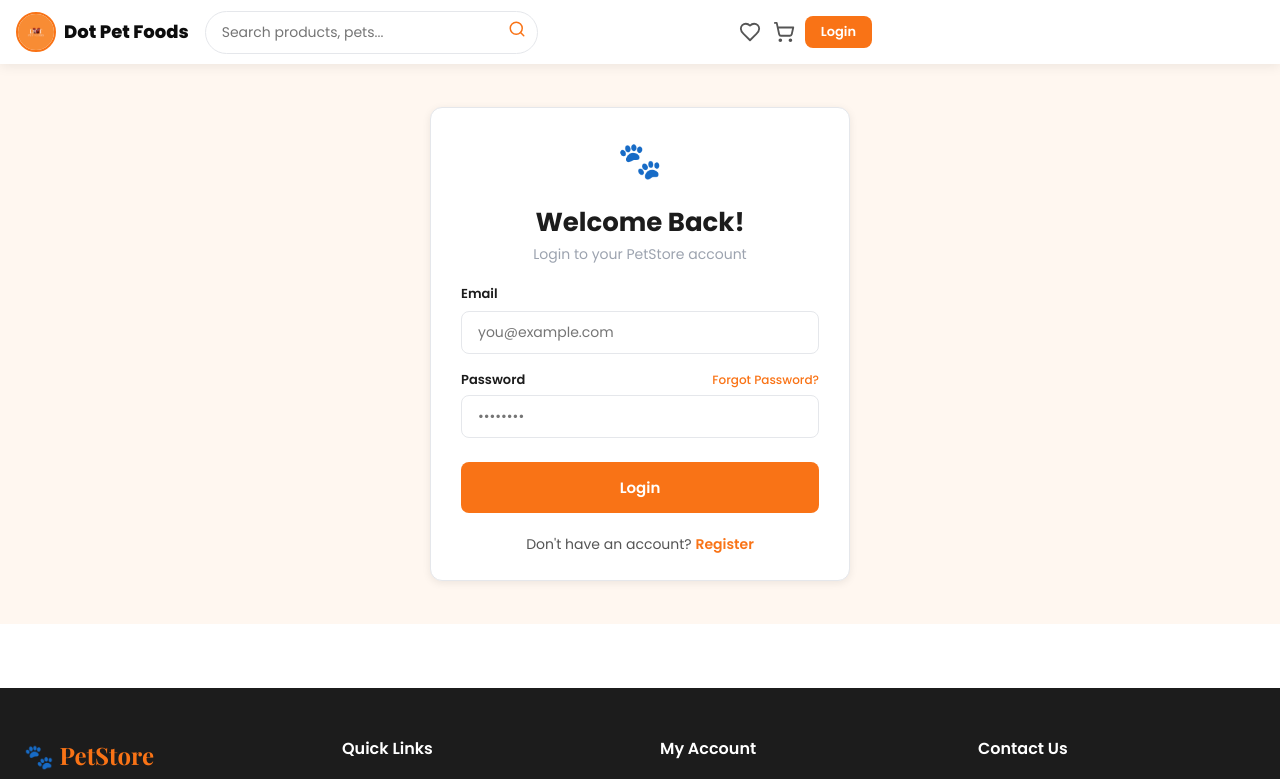
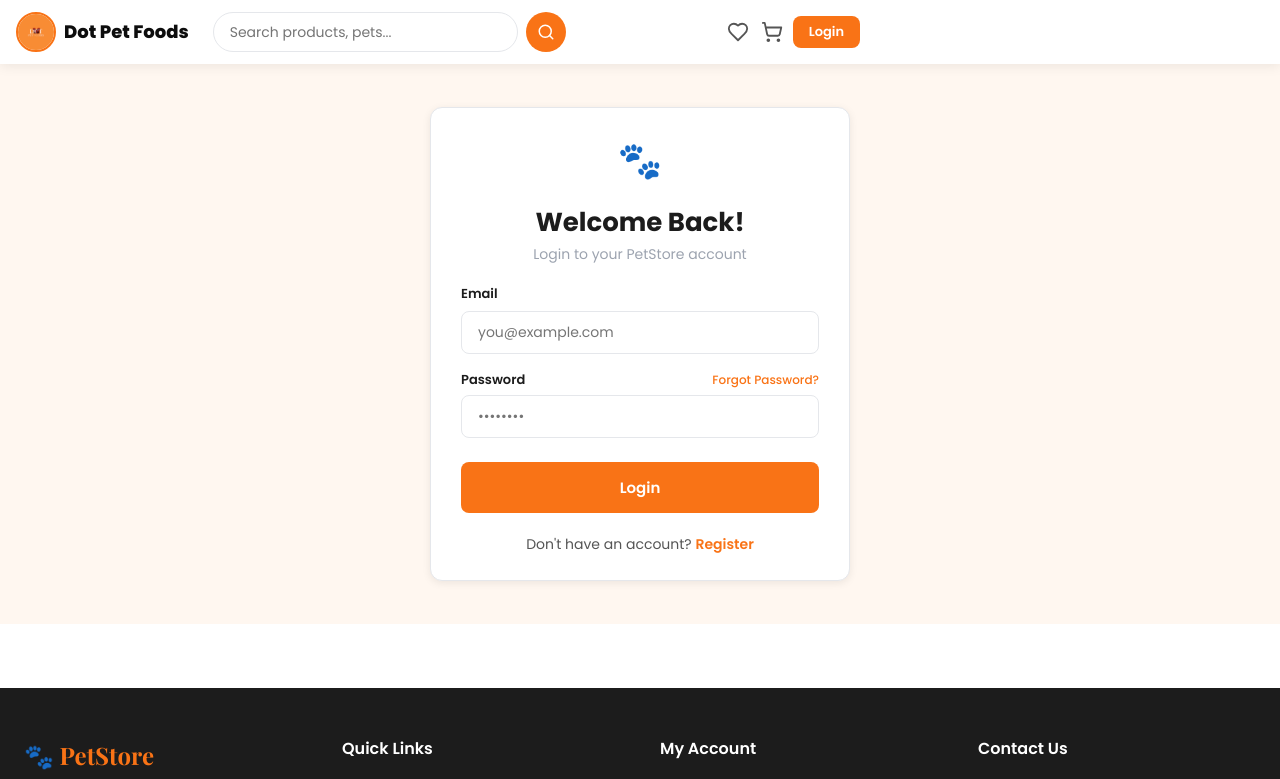
Before and after one commit to SUBAGOVINTHAN/pet, a React (Vite) app in the folder Zen/petstore/frontend/: page /login in a window 1280 px wide. Shown: the top 779 px of the page. Built offline with nearby package versions, Linux system fonts and the light colour scheme; what country-state-city would draw is missing.

Commit message:
fix: mobile view range filter

```diff
--- a/Zen/petstore/frontend/src/components/Navbar.jsx
+++ b/Zen/petstore/frontend/src/components/Navbar.jsx
@@ -1,4 +1,4 @@
-import { useState, useRef, useEffect, useCallback } from 'react';
+import { useState, useRef, useEffect } from 'react';
 import { Link, useNavigate } from 'react-router-dom';
 import { ShoppingCart, Heart, User, Search, LogOut, Package, LayoutDashboard, X, Menu } from 'lucide-react';
 import { useAuth } from '../context/AuthContext';
@@ -67,7 +67,7 @@ export default function Navbar() {
   }, []);
 
   const handleSearch = (e) => {
-    e.preventDefault();
+    if (e && e.preventDefault) e.preventDefault();
     if (search.trim()) {
       navigate(`/products?search=${search}`);
       setSearch('');
@@ -109,14 +109,14 @@ export default function Navbar() {
     setMenuOpen(false);
   };
 
-  // ✅ Reusable suggestion dropdown
+  // ✅ Suggestion Dropdown component
   const SuggestionDropdown = () => (
     showSuggestions && suggestions.length > 0 ? (
       <div style={{
         position: 'absolute', top: '110%', left: 0, right: 0,
         background: '#fff', border: '1px solid #eee',
         borderRadius: 12, boxShadow: '0 8px 24px rgba(0,0,0,0.12)',
-        zIndex: 999, overflow: 'hidden',
+        zIndex: 9999, overflow: 'hidden',
       }}>
         {suggestions.map((p, i) => (
           <div
@@ -130,7 +130,6 @@ export default function Navbar() {
               transition: 'background 0.15s',
             }}
           >
-            {/* Product image */}
             {p.image ? (
               <img src={p.image} alt={p.name}
                 style={{ width: 36, height: 36, objectFit: 'contain', borderRadius: 6, background: '#f9f9f9', flexShrink: 0 }}
@@ -138,7 +137,6 @@ export default function Navbar() {
             ) : (
               <div style={{ width: 36, height: 36, borderRadius: 6, background: '#FFF7F0', flexShrink: 0 }} />
             )}
-            {/* Name + price */}
             <div style={{ flex: 1, minWidth: 0 }}>
               <div style={{ fontSize: 13, fontWeight: 600, color: '#1C1C1C', whiteSpace: 'nowrap', overflow: 'hidden', textOverflow: 'ellipsis' }}>
                 {p.name}
@@ -155,7 +153,7 @@ export default function Navbar() {
             <Search size={13} style={{ color: '#ccc', flexShrink: 0 }} />
           </div>
         ))}
-        {/* View all results */}
+        {/* View all */}
         <div
           onMouseDown={handleSearch}
           style={{
@@ -207,11 +205,14 @@ export default function Navbar() {
             }}>Dot Pet Foods</span>
           </Link>
 
-          {/* ✅ Desktop Search with suggestions */}
+          {/* ✅ Desktop Search - Image 2 style (wider + orange circle button) */}
           <div ref={searchRef} className="desktop-search" style={{
-          flex: 1, maxWidth: 520, position: 'relative', marginLeft: 8
+            flex: 1, maxWidth: 500, position: 'relative', marginLeft: 16
           }}>
-            <form onSubmit={handleSearch} style={{ display: 'flex', position: 'relative' }}>
+            <form onSubmit={handleSearch} style={{
+              display: 'flex', alignItems: 'center', gap: 8
+            }}>
+              <div style={{ flex: 1, position: 'relative' }}>
                 <input
                   className="input"
                   value={search}
@@ -219,16 +220,24 @@ export default function Navbar() {
                   onKeyDown={handleKeyDown}
                   onFocus={() => suggestions.length > 0 && setShowSuggestions(true)}
                   placeholder="Search products, pets..."
-                style={{ paddingRight: 44, borderRadius: 24, width: '100%' }}
+                  style={{
+                    paddingLeft: 16, paddingRight: 16,
+                    borderRadius: 24, width: '100%',
+                    boxSizing: 'border-box',
+                    border: '1.5px solid #e5e7eb',
+                    height: 40, fontSize: 14, outline: 'none',
+                  }}
                   autoComplete="off"
                 />
+              </div>
+              {/* ✅ Orange circle search button — outside input */}
               <button type="submit" style={{
-                position: 'absolute', right: 12, top: '50%',
-                transform: 'translateY(-50%)',
-                background: 'none', border: 'none',
-                color: '#F97316', cursor: 'pointer'
+                width: 40, height: 40, borderRadius: '50%',
+                background: '#F97316', border: 'none',
+                display: 'flex', alignItems: 'center', justifyContent: 'center',
+                cursor: 'pointer', flexShrink: 0,
               }}>
-                <Search size={18} />
+                <Search size={18} color="#fff" />
               </button>
             </form>
             <SuggestionDropdown />
@@ -238,7 +247,10 @@ export default function Navbar() {
           <div style={{ flex: 1 }} className="mobile-spacer" />
 
           {/* Right Side Icons */}
-          <div style={{ display: 'flex', alignItems: 'center', gap: 0, flexShrink: 0 }}>
+          <div style={{
+            display: 'flex', alignItems: 'center',
+            gap: 0, flexShrink: 0
+          }}>
 
             {/* Mobile Search Toggle */}
             <button
@@ -255,19 +267,22 @@ export default function Navbar() {
 
             {/* Wishlist */}
             <Link to="/wishlist" style={{
-              position: 'relative', padding: '8px 6px', color: '#555', display: 'flex'
+              position: 'relative', padding: '8px 6px',
+              color: '#555', display: 'flex'
             }}>
               <Heart size={22} />
             </Link>
 
             {/* Cart */}
             <Link to="/cart" style={{
-              position: 'relative', padding: '8px 6px', color: '#555', display: 'flex'
+              position: 'relative', padding: '8px 6px',
+              color: '#555', display: 'flex'
             }}>
               <ShoppingCart size={22} />
               {cartCount > 0 && (
                 <span className="badge" style={{
-                  position: 'absolute', top: 2, right: 2, width: 18, height: 18, fontSize: 10
+                  position: 'absolute', top: 2, right: 2,
+                  width: 18, height: 18, fontSize: 10
                 }}>{cartCount}</span>
               )}
             </Link>
@@ -281,7 +296,8 @@ export default function Navbar() {
                     display: 'flex', alignItems: 'center', gap: 8,
                     background: '#FFF7F0', border: '1.5px solid #F97316',
                     borderRadius: 24, padding: '6px 14px',
-                    fontWeight: 600, fontSize: 13, color: '#F97316', cursor: 'pointer'
+                    fontWeight: 600, fontSize: 13, color: '#F97316',
+                    cursor: 'pointer'
                   }}
                 >
                   <User size={16} /> {user.name.split(' ')[0]}
@@ -298,20 +314,23 @@ export default function Navbar() {
                       <Link to="/admin" onClick={() => setUserMenu(false)} style={{
                         display: 'flex', alignItems: 'center', gap: 10,
                         padding: '12px 16px', fontSize: 14, fontWeight: 600,
-                        color: '#F97316', borderBottom: '1px solid #eee', textDecoration: 'none'
+                        color: '#F97316', borderBottom: '1px solid #eee',
+                        textDecoration: 'none'
                       }}>
                         <LayoutDashboard size={16} /> Admin Panel
                       </Link>
                     )}
                     <Link to="/profile" onClick={() => setUserMenu(false)} style={{
                       display: 'flex', alignItems: 'center', gap: 10,
-                      padding: '12px 16px', fontSize: 14, color: '#333', textDecoration: 'none'
+                      padding: '12px 16px', fontSize: 14, color: '#333',
+                      textDecoration: 'none'
                     }}>
                       <User size={16} /> My Profile
                     </Link>
                     <Link to="/orders" onClick={() => setUserMenu(false)} style={{
                       display: 'flex', alignItems: 'center', gap: 10,
-                      padding: '12px 16px', fontSize: 14, color: '#333', textDecoration: 'none'
+                      padding: '12px 16px', fontSize: 14, color: '#333',
+                      textDecoration: 'none'
                     }}>
                       <Package size={16} /> My Orders
                     </Link>
@@ -338,7 +357,8 @@ export default function Navbar() {
                 background: 'none', border: 'none',
                 padding: '8px 0 8px 6px',
                 color: '#333', cursor: 'pointer',
-                display: 'flex', alignItems: 'center', flexShrink: 0
+                display: 'flex', alignItems: 'center',
+                flexShrink: 0
               }}
             >
               {menuOpen ? <X size={24} /> : <Menu size={24} />}
@@ -346,14 +366,17 @@ export default function Navbar() {
           </div>
         </div>
 
-        {/* ✅ Mobile Search Bar with suggestions */}
+        {/* ✅ Mobile Search with suggestions */}
         {searchOpen && (
           <div ref={mobileSearchRef} className="mobile-only" style={{
             padding: '8px 16px 12px',
             borderTop: '1px solid #f0f0f0',
             position: 'relative',
           }}>
-            <form onSubmit={handleSearch} style={{ position: 'relative' }}>
+            <form onSubmit={handleSearch} style={{
+              display: 'flex', alignItems: 'center', gap: 8
+            }}>
+              <div style={{ flex: 1, position: 'relative' }}>
                 <input
                   autoFocus
                   className="input"
@@ -361,16 +384,23 @@ export default function Navbar() {
                   onChange={e => setSearch(e.target.value)}
                   onKeyDown={handleKeyDown}
                   placeholder="Search products, pets..."
-                style={{ paddingRight: 44, borderRadius: 24, width: '100%', boxSizing: 'border-box' }}
+                  style={{
+                    paddingLeft: 16, paddingRight: 16,
+                    borderRadius: 24, width: '100%',
+                    boxSizing: 'border-box',
+                    border: '1.5px solid #e5e7eb',
+                    height: 40, fontSize: 14, outline: 'none',
+                  }}
                   autoComplete="off"
                 />
+              </div>
               <button type="submit" style={{
-                position: 'absolute', right: 12, top: '50%',
-                transform: 'translateY(-50%)',
-                background: 'none', border: 'none',
-                color: '#F97316', cursor: 'pointer'
+                width: 40, height: 40, borderRadius: '50%',
+                background: '#F97316', border: 'none',
+                display: 'flex', alignItems: 'center', justifyContent: 'center',
+                cursor: 'pointer', flexShrink: 0,
               }}>
-                <Search size={18} />
+                <Search size={18} color="#fff" />
               </button>
             </form>
             <SuggestionDropdown />
@@ -393,7 +423,8 @@ export default function Navbar() {
             width: 260, height: '100%',
             background: '#fff', zIndex: 201,
             boxShadow: '-4px 0 24px rgba(0,0,0,0.15)',
-            display: 'flex', flexDirection: 'column', overflowY: 'auto'
+            display: 'flex', flexDirection: 'column',
+            overflowY: 'auto'
           }}>
             <div style={{
               display: 'flex', alignItems: 'center',
@@ -406,7 +437,8 @@ export default function Navbar() {
                   <div style={{
                     width: 36, height: 36, borderRadius: '50%',
                     background: '#FFF7F0', border: '2px solid #F97316',
-                    display: 'flex', alignItems: 'center', justifyContent: 'center', color: '#F97316'
+                    display: 'flex', alignItems: 'center', justifyContent: 'center',
+                    color: '#F97316'
                   }}>
                     <User size={18} />
                   </div>
@@ -419,7 +451,8 @@ export default function Navbar() {
                 <span style={{ fontWeight: 700, fontSize: 15, color: '#111' }}>Menu</span>
               )}
               <button onClick={() => setMenuOpen(false)} style={{
-                background: 'none', border: 'none', cursor: 'pointer', padding: 4, color: '#555'
+                background: 'none', border: 'none',
+                cursor: 'pointer', padding: 4, color: '#555'
               }}>
                 <X size={22} />
               </button>
@@ -455,7 +488,8 @@ export default function Navbar() {
                   display: 'flex', alignItems: 'center', justifyContent: 'center',
                   gap: 8, width: '100%', padding: '12px',
                   background: '#FEF2F2', border: '1px solid #FECACA',
-                  borderRadius: 10, color: '#EF4444', fontWeight: 600, fontSize: 14, cursor: 'pointer'
+                  borderRadius: 10, color: '#EF4444',
+                  fontWeight: 600, fontSize: 14, cursor: 'pointer'
                 }}>
                   <LogOut size={16} /> Logout
                 </button>
@@ -463,7 +497,8 @@ export default function Navbar() {
                 <Link to="/login" onClick={() => setMenuOpen(false)} style={{
                   display: 'flex', alignItems: 'center', justifyContent: 'center',
                   padding: '12px', background: '#F97316',
-                  borderRadius: 10, color: '#fff', fontWeight: 700, fontSize: 14, textDecoration: 'none'
+                  borderRadius: 10, color: '#fff',
+                  fontWeight: 700, fontSize: 14, textDecoration: 'none'
                 }}>
                   Login / Sign Up
                 </Link>
```
Lines whose indentation alone changed are shown as unchanged.
